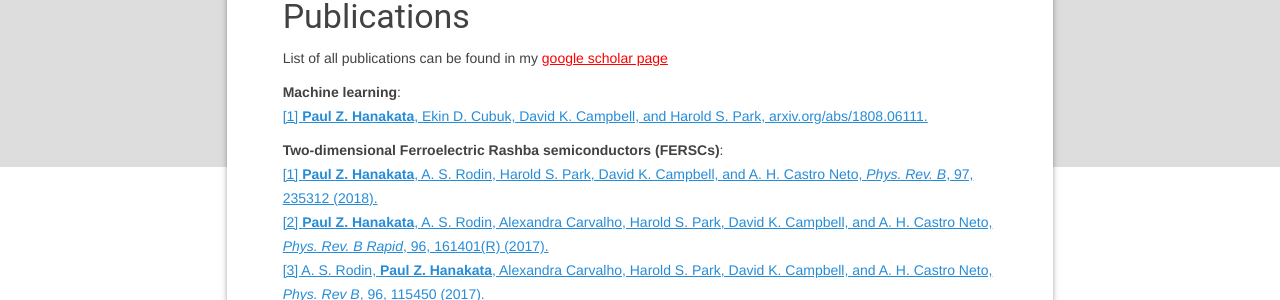
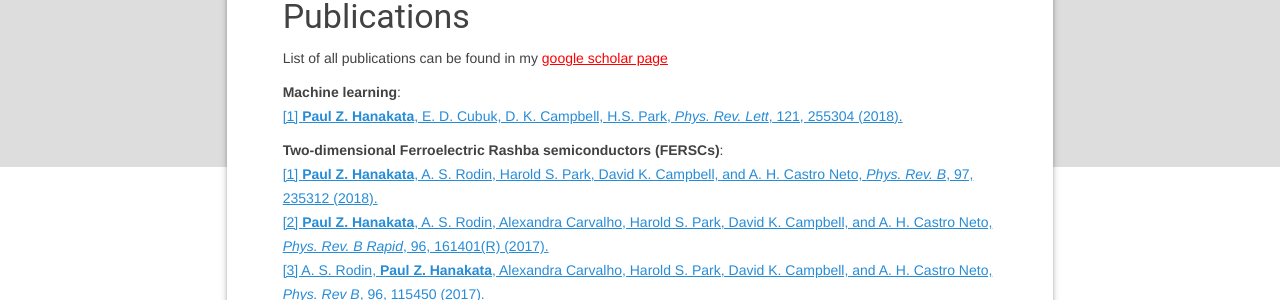
Before and after one commit to phanakata/phanakata.github.io, a Jekyll site: the page built from pages/Publications.md, in a window 1280 px wide. Shown: the part 257-557 px from the top of the page. Built offline with Jekyll 4.4.1, drawn with Linux system fonts in a browser that asks for light colours.

Commit message:
Update Publications.md

```diff
--- a/pages/Publications.md
+++ b/pages/Publications.md
@@ -7,7 +7,7 @@
 List of all publications can be found in my <a href="https://scholar.google.com/citations?user=52QtSLYAAAAJ&hl=en" style="color:red"> google scholar page  </a>
 
 **Machine learning**:\\
-<a href="https://arxiv.org/abs/1808.06111" style="color:#268cd7">[1] **Paul Z. Hanakata**, Ekin D. Cubuk, David K. Campbell, and Harold S. Park, arxiv.org/abs/1808.06111.</a>
+<a href="https://journals.aps.org/prl/abstract/10.1103/PhysRevLett.121.255304" style="color:#268cd7">[1] **Paul Z. Hanakata**, E. D. Cubuk, D. K. Campbell, H.S. Park, *Phys. Rev. Lett*, 121, 255304  (2018).</a>
 
 **Two-dimensional Ferroelectric Rashba semiconductors (FERSCs)**:\\
 <a href="https://journals.aps.org/prb/abstract/10.1103/PhysRevB.97.235312" style="color:#268cd7">[1] **Paul Z. Hanakata**, A. S. Rodin, Harold S. Park, David K. Campbell, and A. H. Castro Neto, *Phys. Rev. B*, 97, 235312  (2018).</a>\\
```
